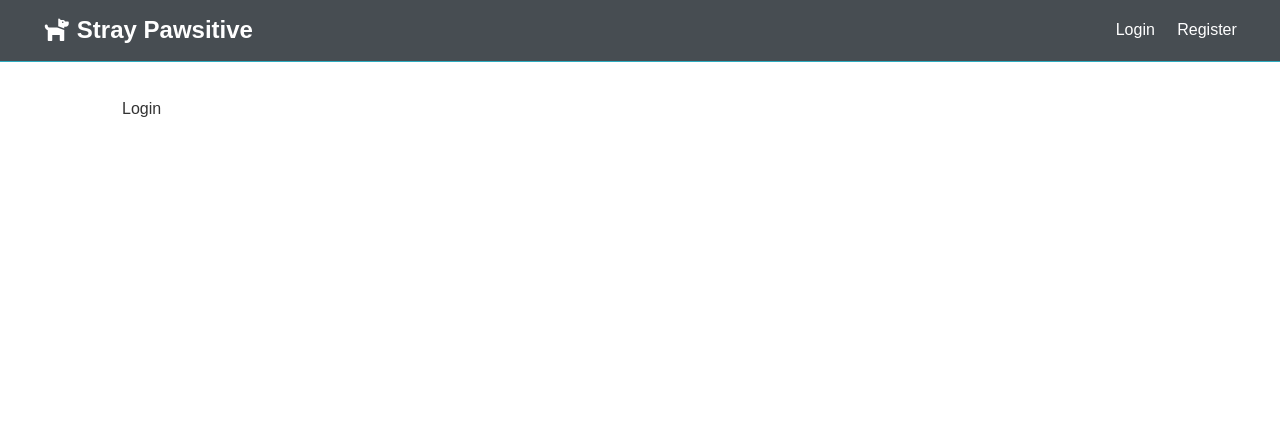
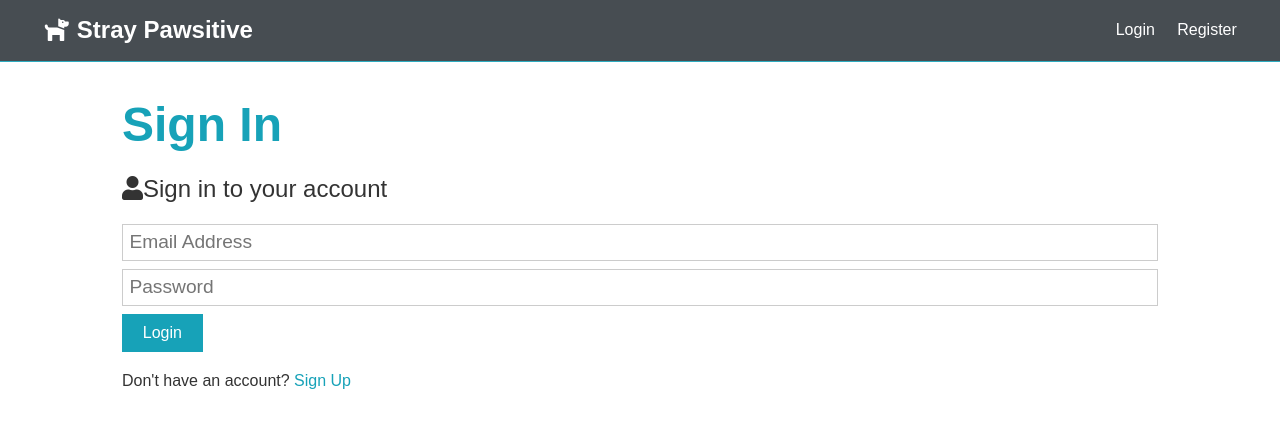
Before and after one commit to TanimaKirtonia/DevConnector, a React (Create React App) app in the folder client/: page /login in a window 1280 px wide. Shown: the top 428 px of the page. Built offline with nearby package versions, Linux system fonts and the light colour scheme.

Commit message:
registration using axios

```diff
--- a/client/src/components/auth/Login.js
+++ b/client/src/components/auth/Login.js
@@ -1,12 +1,64 @@
-import React from 'react'
+import React,{Fragment, useState} from 'react'
+import {Link} from 'react-router-dom';
+//import axios from 'axios';
+const Login = () => {
+    const [formData, setFormData] = useState({
+        email: '',
+        password:''
+    });
 
- const Login = () => {
+    const { email, password } = formData;
+
+    const onChange = e => setFormData({
+        ...formData, [e.target.name]: e.target.value
+    });
+
+    const onSubmit = async e =>{
+        e.preventDefault();
+        console.log = 'SUCCESS';
+       /* const User = {
+           email,
+           password
+        }
+
+        try{
+            const config ={
+                headers: {
+                    'Content-Type': 'application/json'
+                }
+            }
+
+            const body = JSON.stringify(User);
+            const res = await axios.post('/api/users', body, config);
+            console.log(res.data);
+        }
+        catch(err){
+            console.error(err.response.data);
+        }*/
+    }
+
     return (
-        <div>
-            Login
+        <Fragment>
+            <h1 className="large text-primary">
+            Sign In
+          </h1>
+          <p className="lead"><i className="fas fa-user"></i>
+          Sign in to your account
+        </p>
+        <form className="form" onSubmit={e => onSubmit(e)}>
+           <div className="form-group">
+            <input type="email" placeholder="Email Address" name='email' value={email} onChange= {e => onChange(e)} required/>
+       </div>
+       <div className="form-group">
+        <input type="password" placeholder="Password" id="myInput" minLength="6" name='password' value={password} onChange= {e => onChange(e)} required/>
         </div>
-    )
-}
-
+        <input type="submit" value="Login" className="btn btn-primary" />
+    </form>
+    <p className="my-1">
+    Don't have an account? <Link to='/register'>Sign Up</Link>
+    </p>
+        </Fragment>
+    );
+};
 
 export default Login;
--- a/client/src/components/auth/Register.js
+++ b/client/src/components/auth/Register.js
@@ -1,5 +1,6 @@
 import React,{Fragment, useState} from 'react'
-
+import {Link } from 'react-router-dom';
+//import axios from 'axios';
 const Register = () => {
     const [formData, setFormData] = useState({
         name: '',
@@ -13,9 +14,29 @@
         ...formData, [e.target.name]: e.target.value
     });
 
-    const onSubmit = e =>{
+    const onSubmit = async e =>{
         e.preventDefault();
-        console.log(formData);
+        console.log = 'SUCCESS';
+       /* const newUser = {
+           name,
+           email,
+           password
+        }
+
+        try{
+            const config ={
+                headers: {
+                    'Content-Type': 'application/json'
+                }
+            }
+
+            const body = JSON.stringify(newUser);
+            const res = await axios.post('/api/users', body, config);
+            console.log(res.data);
+        }
+        catch(err){
+            console.error(err.response.data);
+        }*/
     }
 
     return (
@@ -40,10 +61,10 @@
         <input type="submit" value="Register" className="btn btn-primary" />
     </form>
     <p className="my-1">
-        Already have an account? <a href="login.html"> Sign In</a>
+        Already have an account? <Link to='/login'>Sign In</Link>
     </p>
         </Fragment>
-    )
+    );
 };
 
 export default Register;
--- a/client/src/components/layout/Landing.js
+++ b/client/src/components/layout/Landing.js
@@ -17,7 +17,7 @@
         </div>
       </section>
 
-    )
+    );
 }
 
 export default Landing;
--- a/client/src/components/layout/Navbar.js
+++ b/client/src/components/layout/Navbar.js
@@ -14,7 +14,7 @@
             </ul>
           </nav>
         </div>
-    )
+    );
 }
 
 export default Navbar;
```
